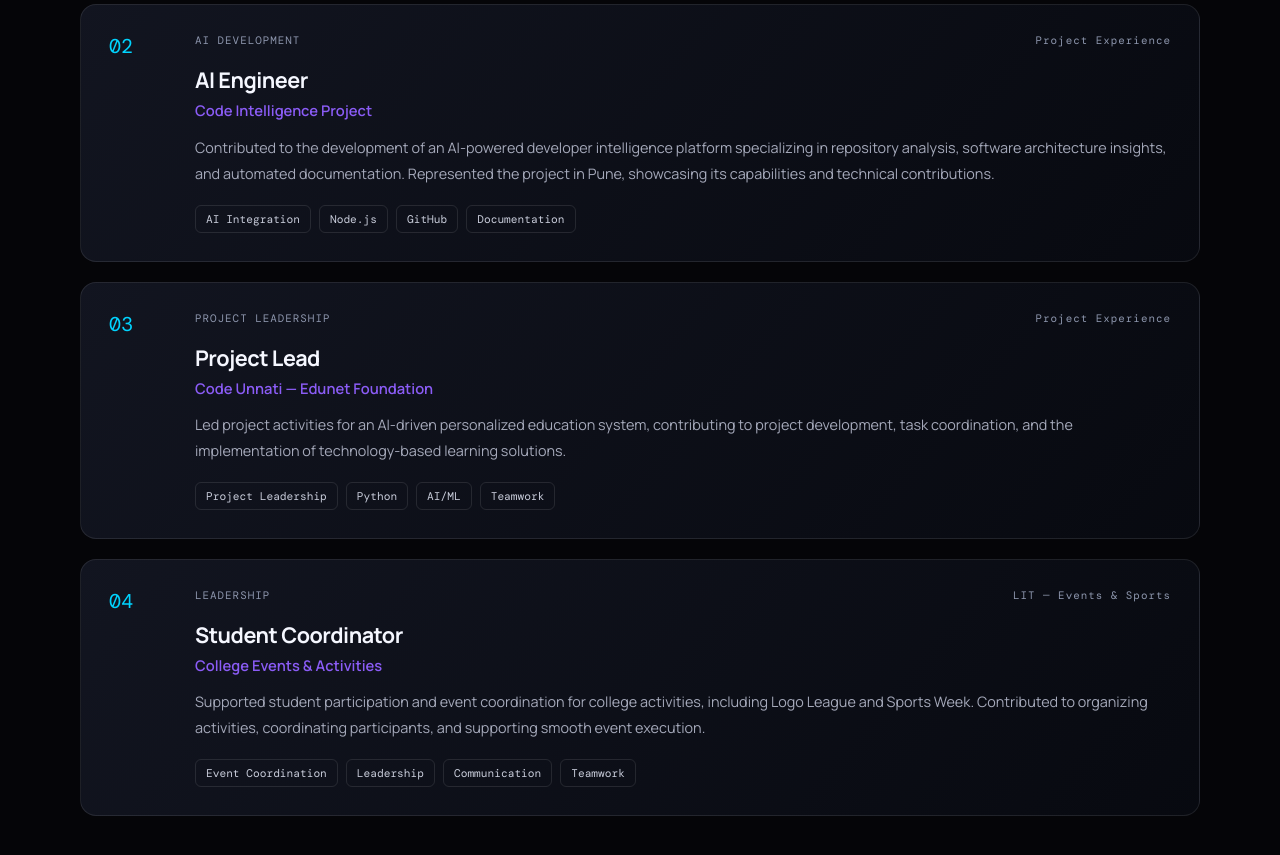
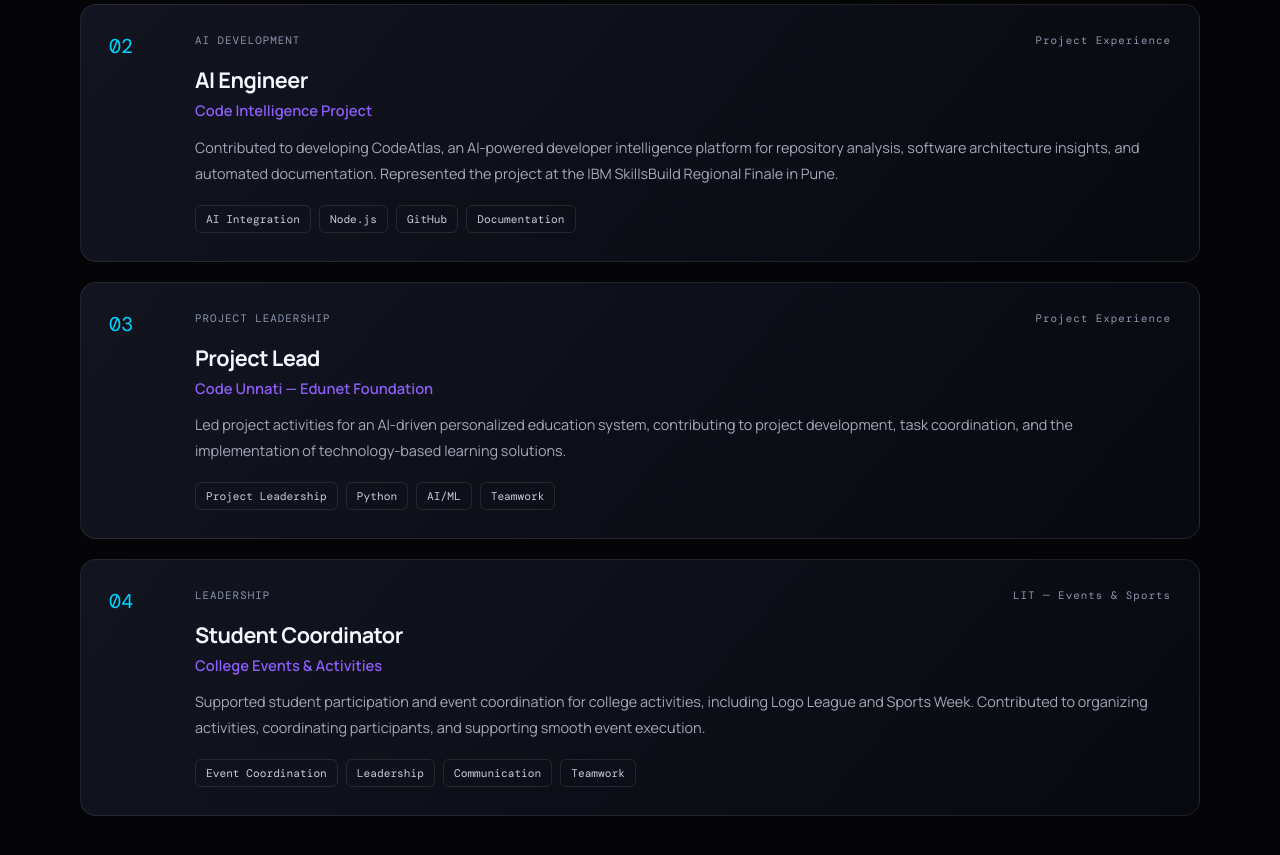
Before and after one commit to Shrihari-Kulkarni04/Shrihari-Portfolio, a React (Vite) app: page / in a window 1280 px wide. Shown: the part 7380-8235 px from the top of the page. Built offline with nearby package versions, Linux system fonts and the light colour scheme.

Commit message:
Update experience and leadership section

```diff
--- a/src/components/Experience.jsx
+++ b/src/components/Experience.jsx
@@ -18,7 +18,7 @@ organization: "Code Intelligence Project",
 period: "Project Experience",
 type: "AI DEVELOPMENT",
 description:
-"Contributed to the development of an AI-powered developer intelligence platform specializing in repository analysis, software architecture insights, and automated documentation. Represented the project in Pune, showcasing its capabilities and technical contributions.",
+"Contributed to developing CodeAtlas, an AI-powered developer intelligence platform for repository analysis, software architecture insights, and automated documentation. Represented the project at the IBM SkillsBuild Regional Finale in Pune.",
 tags: ["AI Integration", "Node.js", "GitHub", "Documentation"],
 },
 {
```
